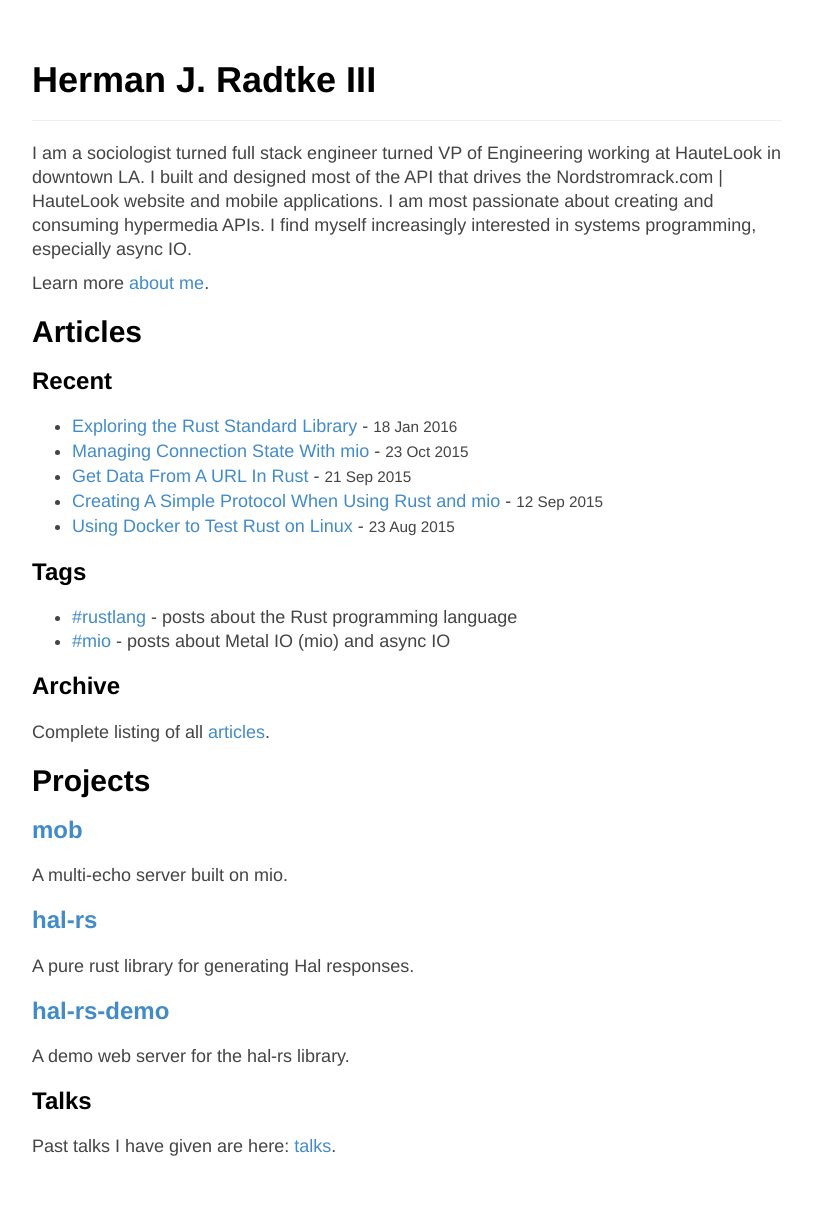
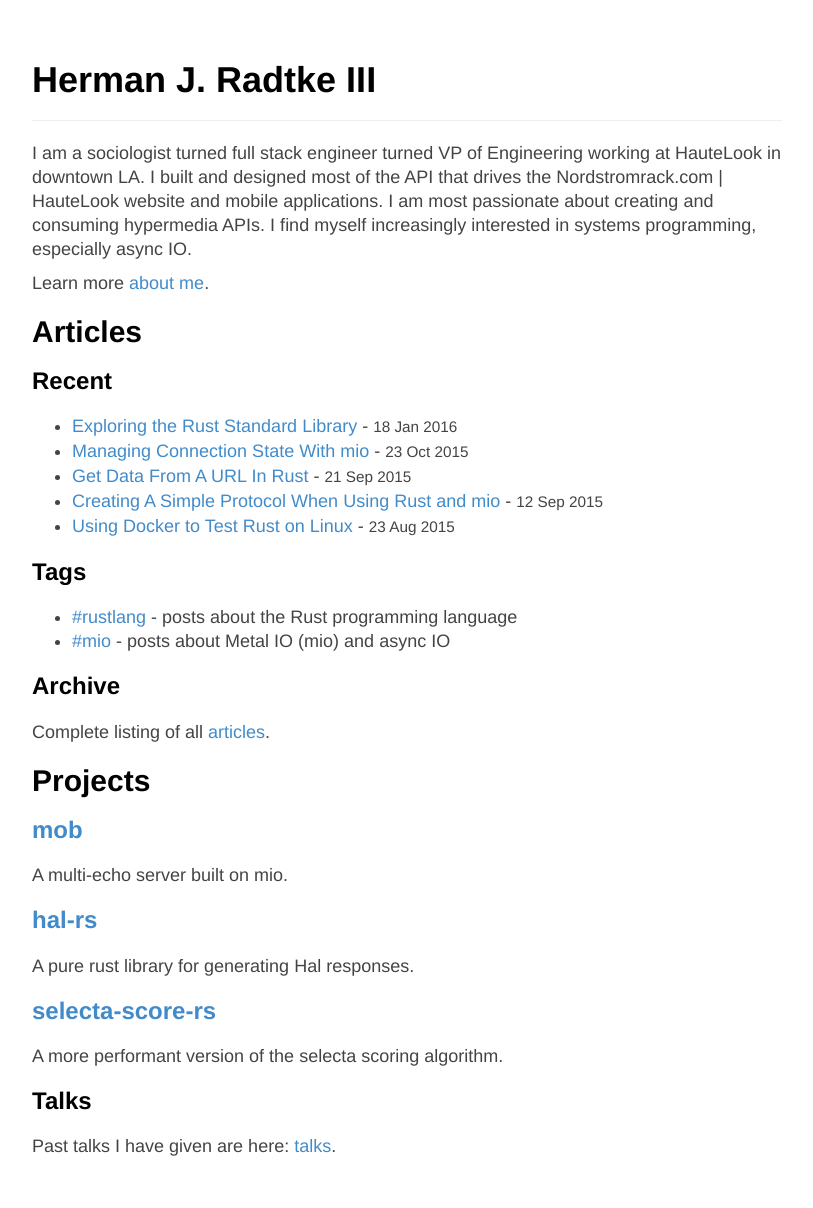
Before and after one commit to hjr3/hjr3.github.io, a Jekyll site: the page built from index.html, in a window 1280 px wide. Shown: the whole page, without its empty margins (233-1046 px from the left). Built offline with Jekyll 4.4.1, drawn with Linux system fonts in a browser that asks for light colours; Markdown is read by kramdown in place of the engine named in the settings; the list of posts is cut into pages by our own code.

Commit message:
Update project list

```diff
--- a/_config.yml
+++ b/_config.yml
@@ -34,9 +34,9 @@ projects:
   link: https://github.com/hjr3/hal-rs
   description: "A pure rust library for generating Hal responses."
  -
-  name: hal-rs-demo
-  link: https://github.com/hjr3/hal-rs-demo
-  description: "A demo web server for the hal-rs library."
+  name: selecta-score-rs
+  link: https://github.com/hjr3/selecta-score-rs
+  description: "A more performant version of the selecta scoring algorithm."
 
 gems:
   - jekyll-feed
```
